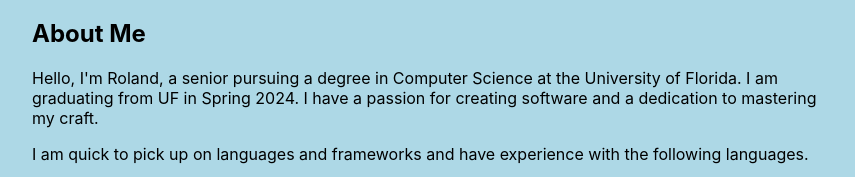
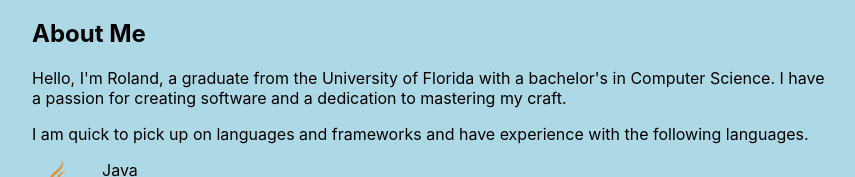
Before and after one commit to roland-a/roland-a.github.io, a plain HTML site: page index.html in a window 1280 px wide. Shown: the part 63-240 px from the top of the page, without its empty margins (208-1063 px from the left). Drawn offline with Linux system fonts and the light colour scheme.

Commit message:
Updated my graduation status

```diff
--- a/index.html
+++ b/index.html
@@ -8,8 +8,7 @@
         <h1 style="text-align: center">Rolando Arias</h1>
         <h2>About Me</h2>
         <p>
-            Hello, I'm Roland, a senior pursuing a degree in Computer Science at the University of Florida.
-            I am graduating from UF in Spring 2024.
+            Hello, I'm Roland, a graduate from the University of Florida with a bachelor's in Computer Science.
             I have a passion for creating software and a dedication to mastering my craft.
         </p>
         <p>
```
